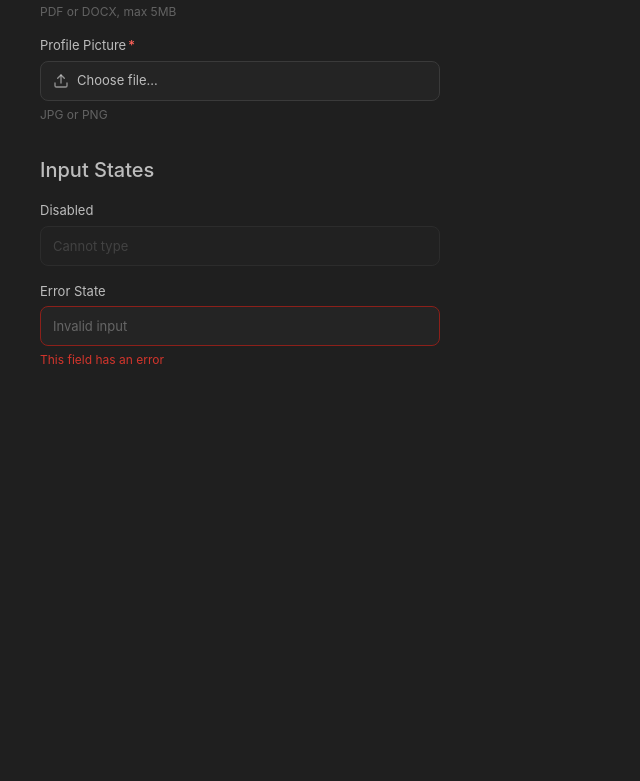
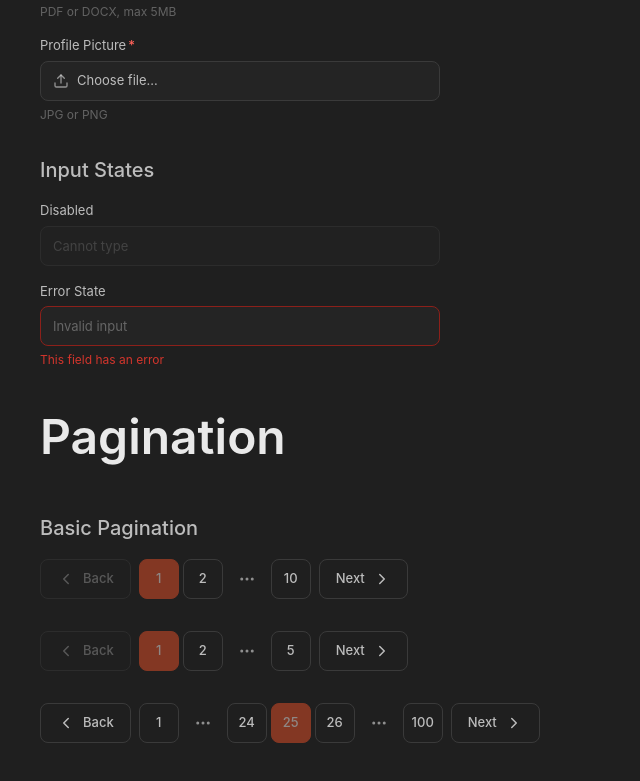
Before and after one commit to UwUkareem/VU-WebApp, a React (Vite) app: page / in a window 1280 px wide. Shown: the part 3519-4300 px from the top of the page, without its empty margins (0-640 px from the left). Before the commit the page ends 3960 px from the top, so only its background shows below. Built offline with nearby package versions, Linux system fonts and the light colour scheme.

Commit message:
feat(ui): add the pagination component

```diff
--- a/src/App.jsx
+++ b/src/App.jsx
@@ -4,6 +4,7 @@ import { Button } from '../src/components/ui/Button';
 import { Toggle } from '../src/components/ui/Toggle';
 import { Badge, RoleBadge } from '../src/components/ui/Badge';
 import { Breadcrumb } from '../src/components/ui/Breadcrumb';
+import { Pagination } from '../src/components/ui/Pagination';
 import { Navbar } from '../src/components/layout/Navbar';
 import {
   TextInput,
@@ -25,6 +26,7 @@ export default function App() {
   const [searchValue, setSearchValue] = useState('');
   const [country, setCountry] = useState('');
   const [roleValue, setRoleValue] = useState('user');
+  const [currentPage, setCurrentPage] = useState(1);
 
   const countryOptions = [
     { value: 'us', label: 'United States' },
@@ -258,6 +260,27 @@ export default function App() {
             error
           />
         </Section>
+
+        <h1 style={styles.title}>Pagination</h1>
+
+        {/* PAGINATION */}
+        <Section title="Basic Pagination">
+          <div style={styles.paginationDemo}>
+            <Pagination currentPage={currentPage} totalPages={10} onPageChange={setCurrentPage} />
+
+            <Pagination
+              currentPage={1}
+              totalPages={5}
+              onPageChange={(page) => console.log('Page:', page)}
+            />
+
+            <Pagination
+              currentPage={25}
+              totalPages={100}
+              onPageChange={(page) => console.log('Page:', page)}
+            />
+          </div>
+        </Section>
       </div>
     </div>
   );
@@ -321,4 +344,10 @@ const styles = {
     gap: '16px',
     maxWidth: '400px',
   },
+  paginationDemo: {
+    display: 'flex',
+    flexDirection: 'column',
+    gap: '32px',
+    alignItems: 'flex-start',
+  },
 };
--- /dev/null
+++ b/src/components/ui/Pagination/Pagination.css
@@ -0,0 +1,120 @@
+/* Pagination Component */
+
+.pagination {
+  display: inline-flex;
+  align-items: center;
+  gap: 0.5rem;
+}
+
+.pagination__list {
+  display: flex;
+  align-items: center;
+  gap: 0.25rem;
+  list-style: none;
+  margin: 0;
+  padding: 0;
+}
+
+.pagination__item {
+  display: flex;
+  align-items: center;
+}
+
+.pagination__button {
+  display: flex;
+  align-items: center;
+  justify-content: center;
+  gap: 0.5rem;
+  min-width: 2.5rem;
+  height: 2.5rem;
+  padding: 0 0.75rem;
+  background: transparent;
+  border: 1px solid transparent;
+  border-radius: var(--radius-md);
+  font-family: var(--font-sans);
+  font-size: var(--text-sm);
+  font-weight: var(--font-medium);
+  color: var(--text-secondary);
+  cursor: pointer;
+  transition:
+    background-color var(--transition-base),
+    border-color var(--transition-base),
+    color var(--transition-base);
+}
+
+.pagination__button:hover:not(:disabled) {
+  background: var(--bg-hover);
+  color: var(--text-primary);
+}
+
+.pagination__button:active:not(:disabled) {
+  background: var(--bg-press);
+}
+
+.pagination__button:disabled {
+  color: var(--text-tertiary);
+  cursor: not-allowed;
+  opacity: 0.5;
+}
+
+/* Page Number Buttons */
+.pagination__button--page {
+  min-width: 2.5rem;
+  width: 2.5rem;
+  padding: 0;
+  border-color: var(--border-default);
+}
+
+.pagination__button--page:hover:not(:disabled) {
+  border-color: var(--border-strong);
+  background: var(--bg-hover);
+}
+
+.pagination__button--page.pagination__button--active {
+  background: var(--btn-primary-bg);
+  border-color: var(--btn-primary-bg);
+  color: var(--btn-primary-text);
+  cursor: default;
+}
+
+.pagination__button--page.pagination__button--active:hover {
+  background: var(--btn-primary-bg);
+  border-color: var(--btn-primary-bg);
+}
+
+/* Navigation Buttons (Back/Next) */
+.pagination__button--nav {
+  padding: 0 1rem;
+  border-color: var(--border-default);
+}
+
+.pagination__button--nav:hover:not(:disabled) {
+  border-color: var(--border-strong);
+}
+
+.pagination__nav-text {
+  font-weight: var(--font-medium);
+}
+
+/* Dots */
+.pagination__dots {
+  display: flex;
+  align-items: center;
+  justify-content: center;
+  width: 2.5rem;
+  height: 2.5rem;
+  color: var(--text-tertiary);
+}
+
+/* Responsive */
+@media (max-width: 640px) {
+  .pagination__nav-text {
+    display: none;
+  }
+
+  .pagination__button--nav {
+    min-width: 2.5rem;
+    width: 2.5rem;
+    padding: 0;
+  }
+}
--- /dev/null
+++ b/src/components/ui/Pagination/Pagination.jsx
@@ -0,0 +1,136 @@
+import PropTypes from 'prop-types';
+import { ChevronLeft, ChevronRight, MoreHorizontal } from 'lucide-react';
+import './Pagination.css';
+
+export function Pagination({
+  currentPage = 1,
+  totalPages = 1,
+  onPageChange,
+  siblingCount = 1,
+  className = '',
+}) {
+  const generatePageNumbers = () => {
+    const pages = [];
+    const leftSiblingIndex = Math.max(currentPage - siblingCount, 1);
+    const rightSiblingIndex = Math.min(currentPage + siblingCount, totalPages);
+
+    const showLeftDots = leftSiblingIndex > 2;
+    const showRightDots = rightSiblingIndex < totalPages - 1;
+
+    // Always show first page
+    pages.push(1);
+
+    // Show left dots
+    if (showLeftDots) {
+      pages.push('left-dots');
+    }
+
+    // Show sibling pages
+    for (let i = leftSiblingIndex; i <= rightSiblingIndex; i++) {
+      if (i !== 1 && i !== totalPages) {
+        pages.push(i);
+      }
+    }
+
+    // Show right dots
+    if (showRightDots) {
+      pages.push('right-dots');
+    }
+
+    // Always show last page
+    if (totalPages > 1) {
+      pages.push(totalPages);
+    }
+
+    return pages;
+  };
+
+  const pages = generatePageNumbers();
+  const canGoPrevious = currentPage > 1;
+  const canGoNext = currentPage < totalPages;
+
+  const handlePageClick = (page) => {
+    if (page !== currentPage && onPageChange) {
+      onPageChange(page);
+    }
+  };
+
+  const handlePrevious = () => {
+    if (canGoPrevious && onPageChange) {
+      onPageChange(currentPage - 1);
+    }
+  };
+
+  const handleNext = () => {
+    if (canGoNext && onPageChange) {
+      onPageChange(currentPage + 1);
+    }
+  };
+
+  if (totalPages <= 0) return null;
+
+  return (
+    <nav className={`pagination ${className}`.trim()} aria-label="Pagination">
+      <button
+        type="button"
+        className="pagination__button pagination__button--nav"
+        onClick={handlePrevious}
+        disabled={!canGoPrevious}
+        aria-label="Go to previous page"
+      >
+        <ChevronLeft size={18} />
+        <span className="pagination__nav-text">Back</span>
+      </button>
+
+      <ul className="pagination__list">
+        {pages.map((page, index) => {
+          if (page === 'left-dots' || page === 'right-dots') {
+            return (
+              <li key={`dots-${index}`} className="pagination__item">
+                <span className="pagination__dots" aria-hidden="true">
+                  <MoreHorizontal size={18} />
+                </span>
+              </li>
+            );
+          }
+
+          const isActive = page === currentPage;
+
+          return (
+            <li key={page} className="pagination__item">
+              <button
+                type="button"
+                className={`pagination__button pagination__button--page${isActive ? ' pagination__button--active' : ''}`}
+                onClick={() => handlePageClick(page)}
+                disabled={isActive}
+                aria-label={`Go to page ${page}`}
+                aria-current={isActive ? 'page' : undefined}
+              >
+                {page}
+              </button>
+            </li>
+          );
+        })}
+      </ul>
+
+      <button
+        type="button"
+        className="pagination__button pagination__button--nav"
+        onClick={handleNext}
+        disabled={!canGoNext}
+        aria-label="Go to next page"
+      >
+        <span className="pagination__nav-text">Next</span>
+        <ChevronRight size={18} />
+      </button>
+    </nav>
+  );
+}
+
+Pagination.propTypes = {
+  currentPage: PropTypes.number.isRequired,
+  totalPages: PropTypes.number.isRequired,
+  onPageChange: PropTypes.func.isRequired,
+  siblingCount: PropTypes.number,
+  className: PropTypes.string,
+};
--- /dev/null
+++ b/src/components/ui/Pagination/index.js
@@ -0,0 +1 @@
+export { Pagination } from './Pagination';
--- a/src/components/ui/index.js
+++ b/src/components/ui/index.js
@@ -3,3 +3,4 @@ export { default as Button } from './Button';
 export { Toggle } from './Toggle';
 export { Badge, BADGE_VARIANTS, BADGE_TYPES } from './Badge';
 export { Breadcrumb } from './Breadcrumb';
+export { Pagination } from './Pagination';
```
